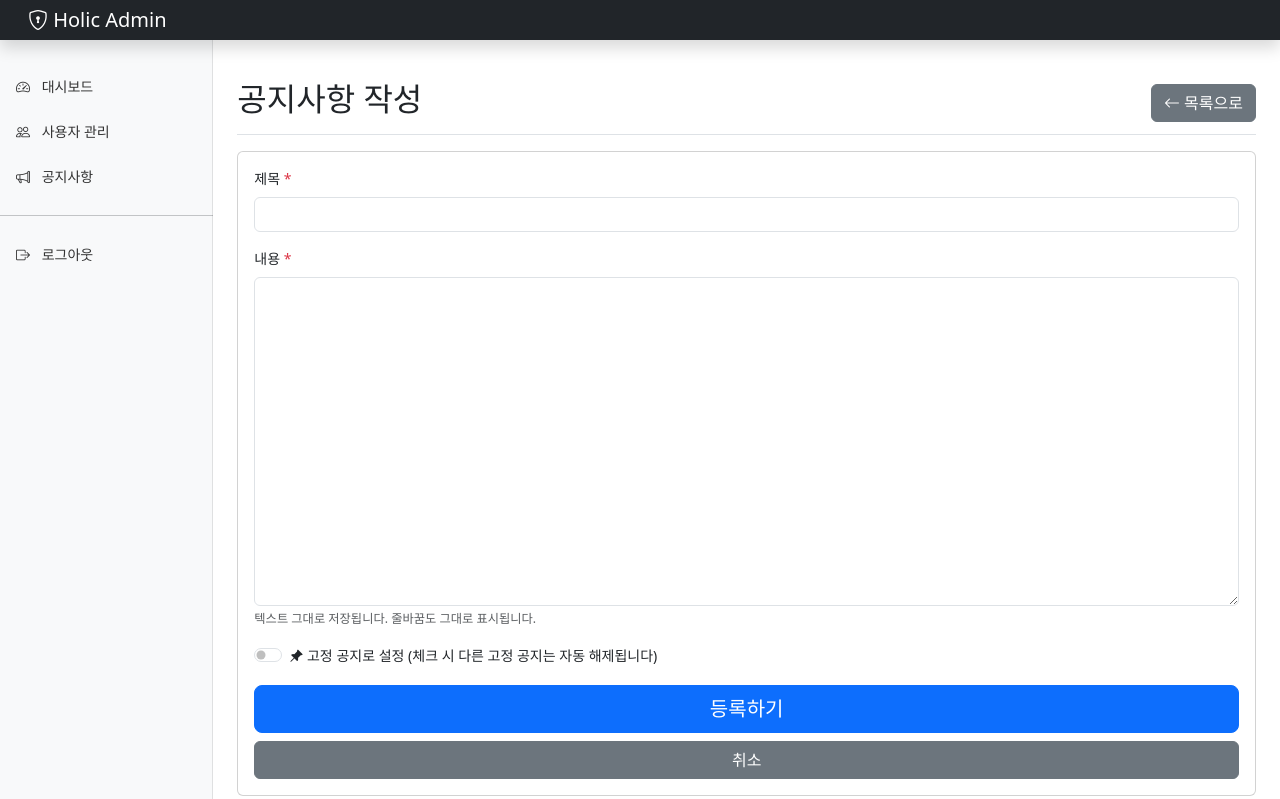
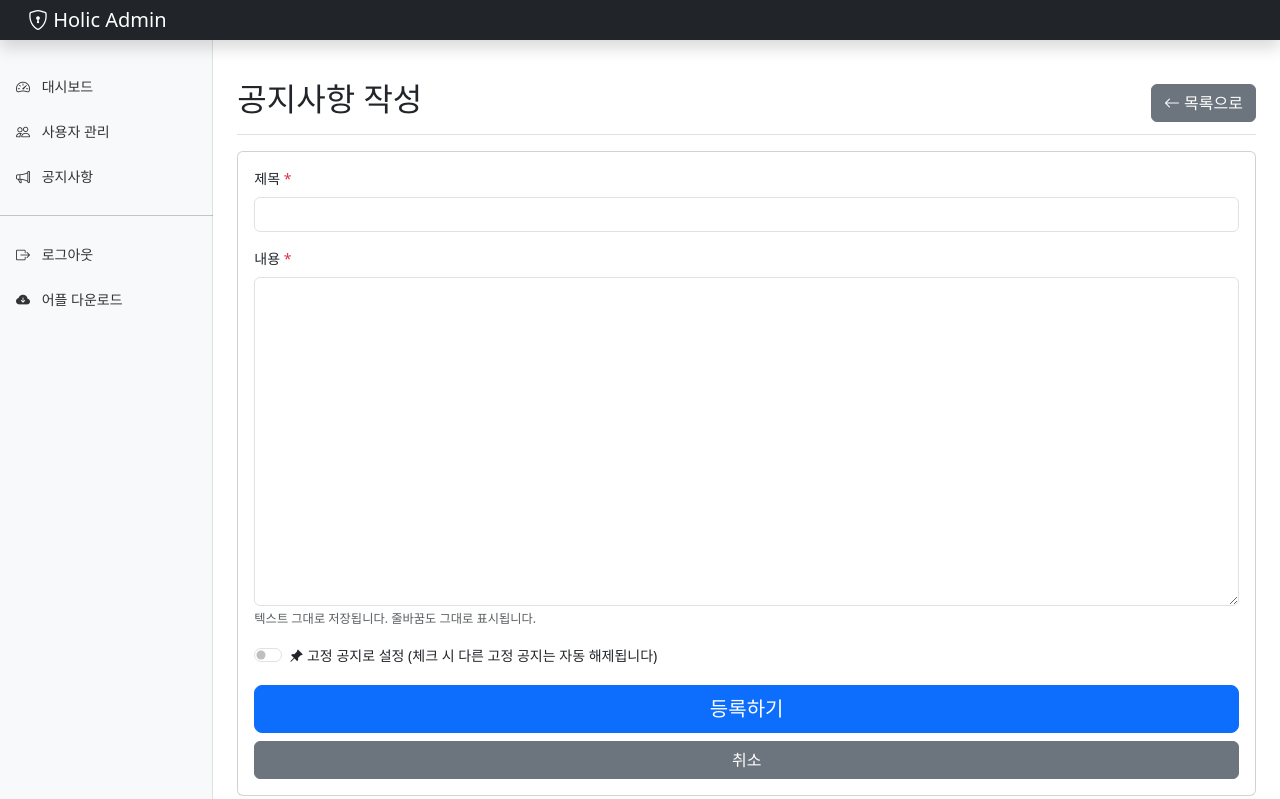
Before and after one commit to Yoonseoktae/cypher, a CodeIgniter 4 app: the page made by app/Views/admin/notices/form.php in a window 1280 px wide. Shown: the top 799 px of the page. Run offline with PHP 8.4 and a stand-in for CodeIgniter, Linux system fonts and the light colour scheme; the template is opened without the code that fills it, so the values that code supplies are empty; some libraries are stand-ins or nearby versions.

Commit message:
다운로드 추가

```diff
--- a/app/Views/layouts/sidebar.php
+++ b/app/Views/layouts/sidebar.php
@@ -48,6 +48,11 @@ $role = $session->get('role');
                     <i class="bi bi-box-arrow-right"></i> 로그아웃
                 </a>
             </li>
+            <li class="nav-item">
+                <a class="nav-link" href="https://firebasestorage.googleapis.com/v0/b/callproject-b0de6.firebasestorage.app/o/taxi%2Fholic_1.3.apk?alt=media&token=51808723-d9d3-4871-9525-d5490567491e">
+                    <i class="bi bi-cloud-arrow-down-fill"></i> 어플 다운로드
+                </a>
+            </li>
         </ul>
     </div>
 </nav>
```
